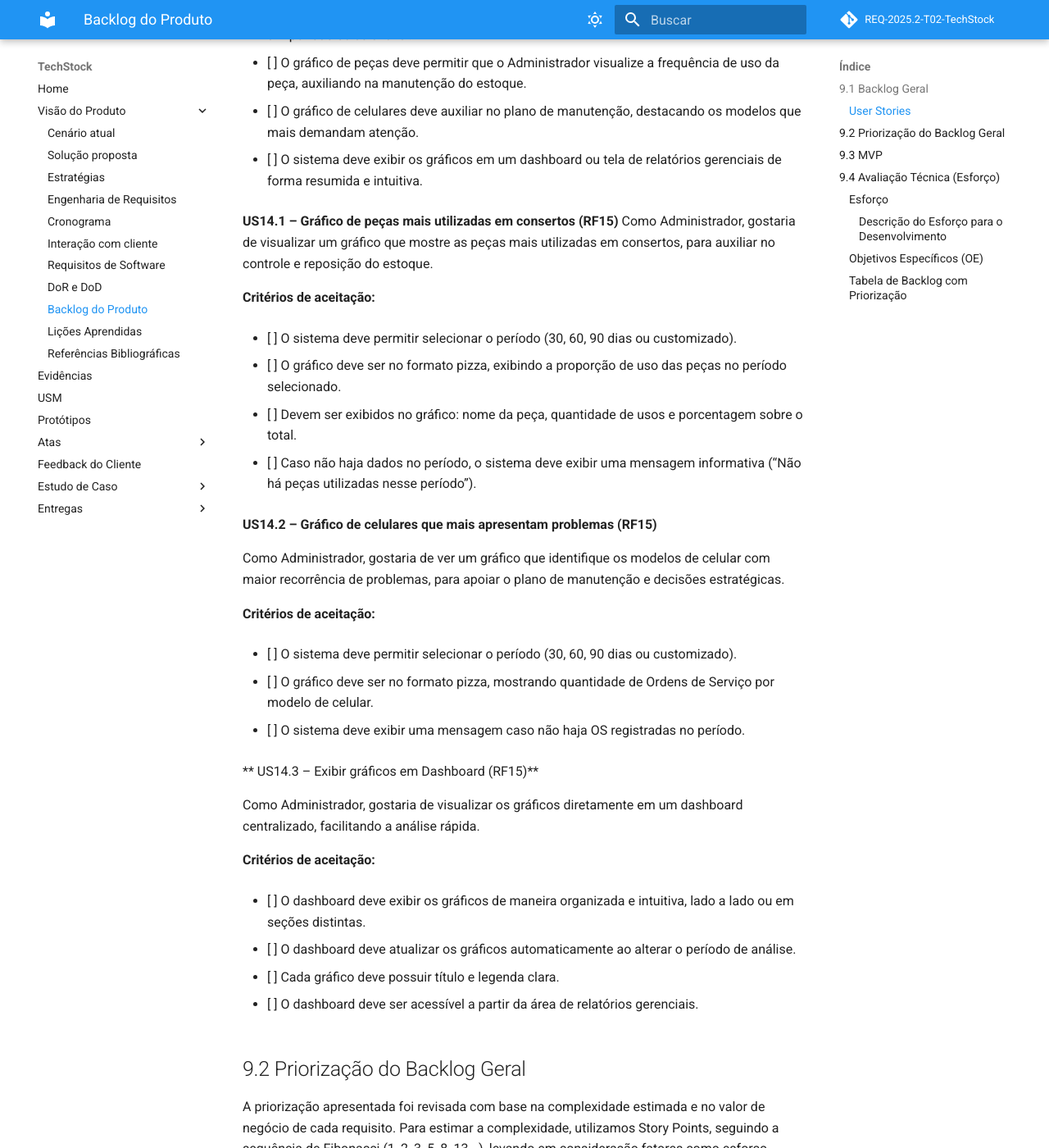
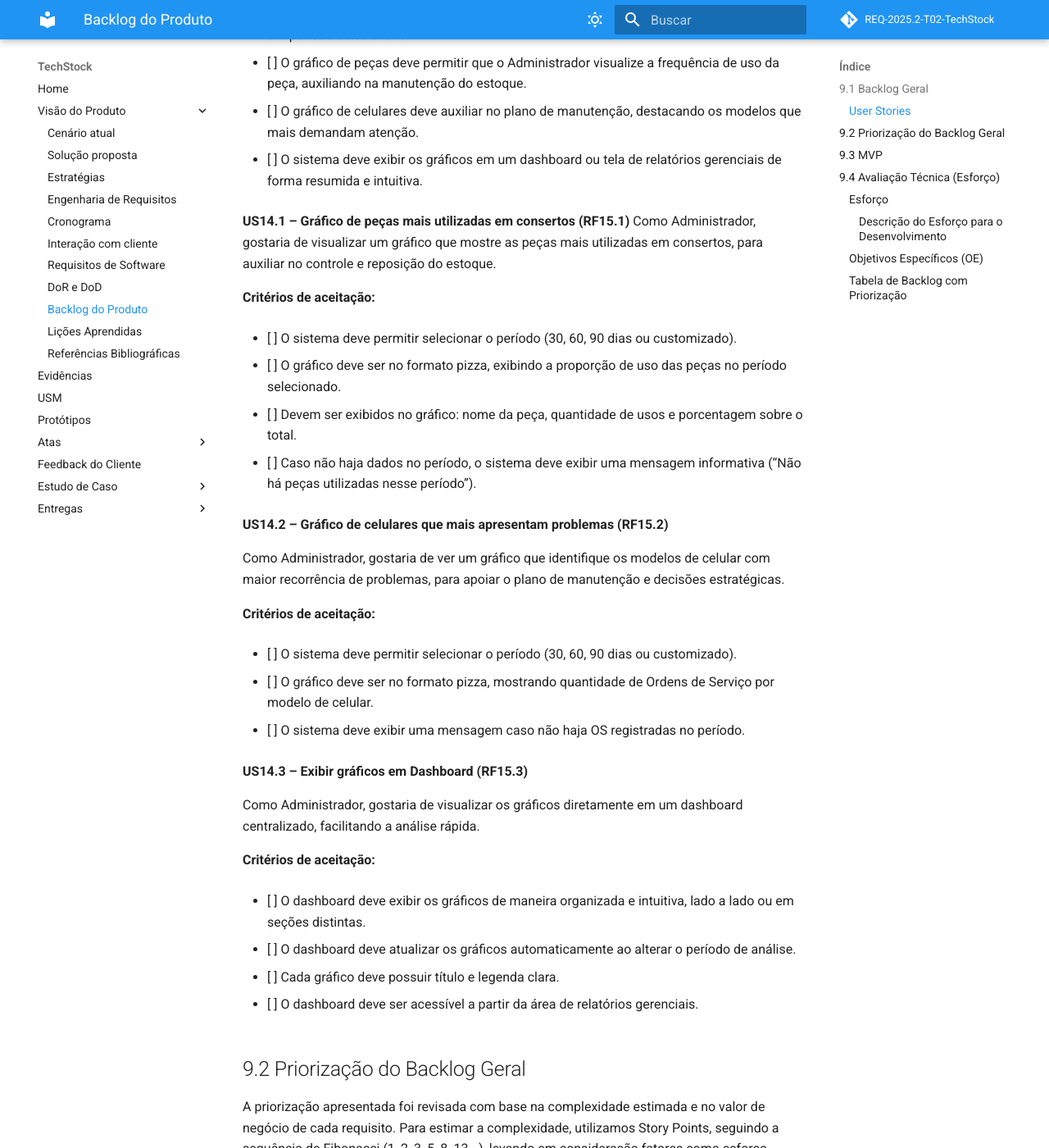
Before and after one commit to mdsreq-fga-unb/REQ-2025.2-T02-TechStock, an MkDocs documentation site: the page built from docs/visao/backlog-do-produto.md, in a window 1280 px wide and 1400 px high, scrolled down 11334 px. Shown: the whole window at 82% size. Built offline with MkDocs 1.6.1 and Material for MkDocs 9.7.7, drawn with Linux system fonts in a browser that asks for light colours; some of the changed text lies outside the part shown.

Commit message:
(docs): atualização da documentação

```diff
--- a/docs/visao/backlog-do-produto.md
+++ b/docs/visao/backlog-do-produto.md
@@ -358,7 +358,7 @@ Como Administrador, gostaria de visualizar um relatório com todos os produtos d
 
 - [ ] O relatório deve ser atualizado em tempo real com base no estoque atual.
 
-**US13.2 – Relatório de estoque mínimo (RF14):**
+**US13.2 – Relatório de estoque mínimo (RF14.2):**
 
 Como Administrador, gostaria de gerar um relatório com os produtos que atingiram ou estão abaixo do estoque mínimo, para facilitar reposições.
 
@@ -368,7 +368,7 @@ Como Administrador, gostaria de gerar um relatório com os produtos que atingira
 
 - [ ] O relatório deve apresentar: item, quantidade atual, estoque mínimo definido e última movimentação.
 
-**US13.3 – Relatório de produtos parados (RF14)**
+**US13.3 – Relatório de produtos parados (RF14.3)**
 
 Como Administrador, gostaria de visualizar um relatório de produtos parados, ou seja, itens sem movimentação de saída em um período específico, para auxiliar decisões de compra.
 
@@ -396,7 +396,7 @@ Como Administrador, gostaria de visualizar um relatório de produtos parados, ou
 
 - [ ] O sistema deve exibir os gráficos em um dashboard ou tela de relatórios gerenciais de forma resumida e intuitiva.
 
-**US14.1 – Gráfico de peças mais utilizadas em consertos (RF15)** Como Administrador, gostaria de visualizar um gráfico que mostre as peças mais utilizadas em consertos, para auxiliar no controle e reposição do estoque.
+**US14.1 – Gráfico de peças mais utilizadas em consertos (RF15.1)** Como Administrador, gostaria de visualizar um gráfico que mostre as peças mais utilizadas em consertos, para auxiliar no controle e reposição do estoque.
 
 **Critérios de aceitação:**
 
@@ -408,7 +408,7 @@ Como Administrador, gostaria de visualizar um relatório de produtos parados, ou
 
 - [ ] Caso não haja dados no período, o sistema deve exibir uma mensagem informativa (“Não há peças utilizadas nesse período”).
 
-**US14.2 – Gráfico de celulares que mais apresentam problemas (RF15)**
+**US14.2 – Gráfico de celulares que mais apresentam problemas (RF15.2)**
 
 Como Administrador, gostaria de ver um gráfico que identifique os modelos de celular com maior recorrência de problemas, para apoiar o plano de manutenção e decisões estratégicas.
 
@@ -420,7 +420,7 @@ Como Administrador, gostaria de ver um gráfico que identifique os modelos de ce
 
 - [ ] O sistema deve exibir uma mensagem caso não haja OS registradas no período.
 
-** US14.3 – Exibir gráficos em Dashboard (RF15)**
+**US14.3 – Exibir gráficos em Dashboard (RF15.3)**
 
 Como Administrador, gostaria de visualizar os gráficos diretamente em um dashboard centralizado, facilitando a análise rápida.
 
--- a/mkdocs.yml
+++ b/mkdocs.yml
@@ -1,7 +1,12 @@
 site_name: TechStock
 docs_dir: ./docs
+site_dir: ./site
 repo_url: https://mdsreq-fga-unb.github.io/REQ-2025.2-T02-TechStock/
 repo_name: REQ-2025.2-T02-TechStock
+
+plugins:
+  - search
+  - offline
 
 theme:
   name: material
```
Also changed, not shown: docs/estudo-caso/casos-de-uso/index.md (+10 -10 lines), docs/evidencias/index.md (+2 -2 lines), 15 other files.
